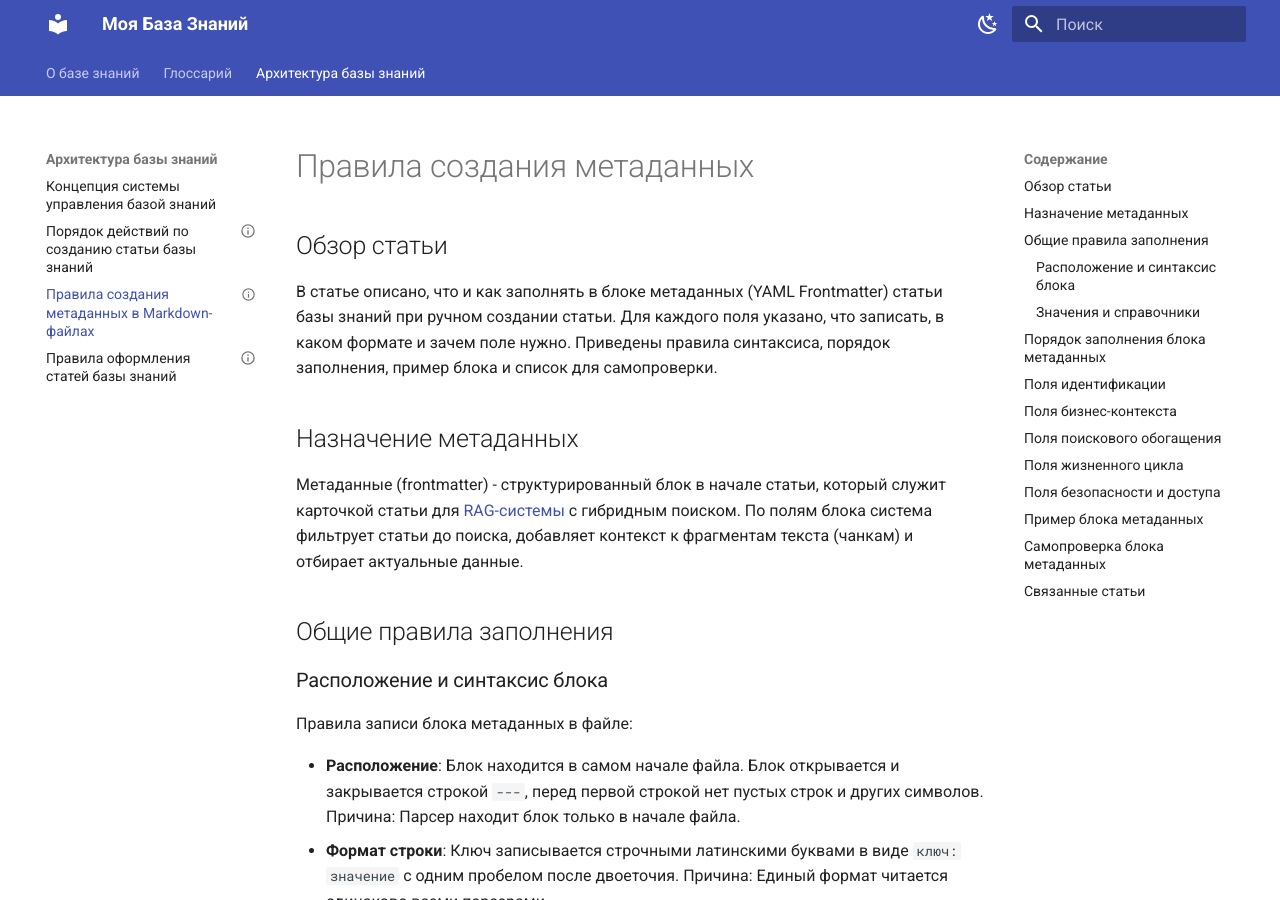
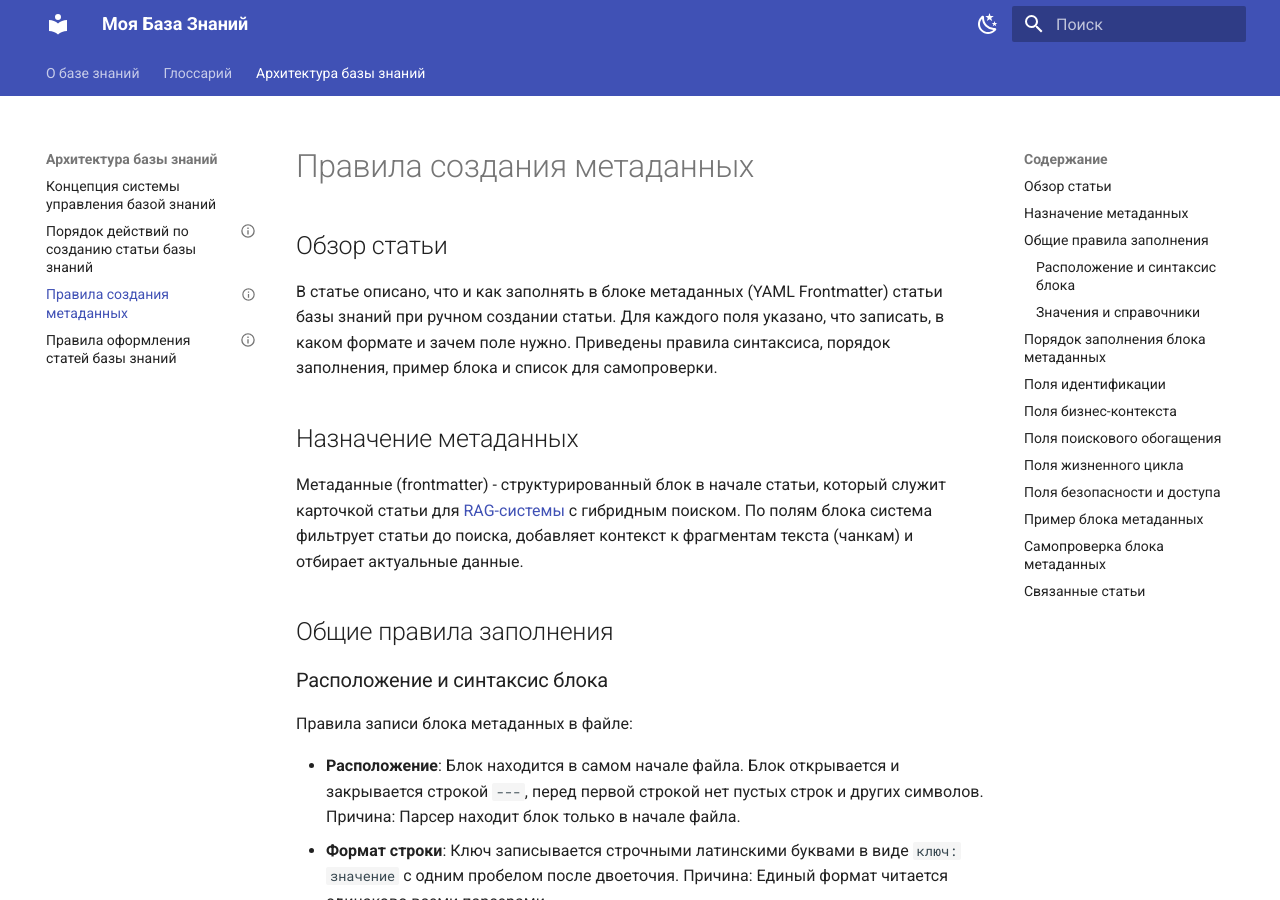
Before and after one commit to DmitryKhilko/sps, an MkDocs documentation site: the page built from docs/kb-architecture/kb-article-metadata/kb-article-metadata.md, in a window 1280 px wide and 900 px high. Built offline with MkDocs 1.6.1 and Material for MkDocs 9.7.7, drawn with Linux system fonts in a browser that asks for light colours.

Commit message:
Изменение названия в ключе nav

```diff
--- a/mkdocs.yml
+++ b/mkdocs.yml
@@ -38,5 +38,5 @@ nav:
   - "Архитектура базы знаний":
       - "Концепция системы управления базой знаний": kb-architecture/kb-concept.md
       - "Порядок действий по созданию статьи базы знаний": kb-architecture/kb-create-article.md
-      - "Правила создания метаданных в Markdown-файлах": kb-architecture/kb-article-metadata/kb-article-metadata.md
+      - "Правила создания метаданных": kb-architecture/kb-article-metadata/kb-article-metadata.md
       - "Правила оформления статей базы знаний": kb-architecture/kb-markdown-rules.md
```
